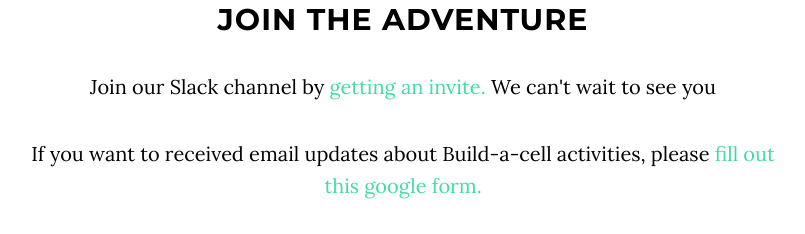
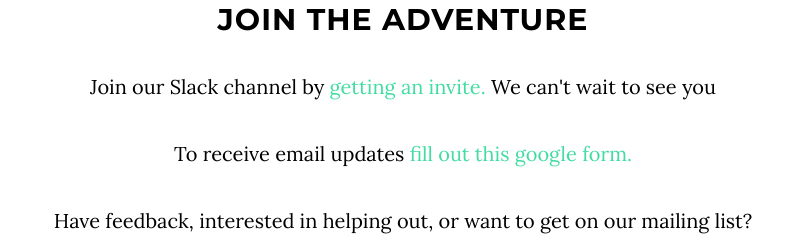
Before and after one commit to BuildACell/buildacell.github.io, a website: page index.html in a window 1280 px wide. Shown: the part 3279-3513 px from the top of the page, without its empty margins (237-1042 px from the left). Drawn offline with nearby package versions, Linux system fonts and the light colour scheme; some packages are replaced by stand-ins of ours; grey boxes are pictures that could not be loaded.

Commit message:
Update index.html

```diff
--- a/index.html
+++ b/index.html
@@ -152,11 +152,7 @@
             <div class="col-lg-8 col-lg-offset-2">
                 <h2>Join the adventure</h2>
                 <p>Join our Slack channel by <a href="http://buildacell-invite.herokuapp.com/">getting an invite.</a> We can't wait to see you</p>
-
-
-                <p>If you want to received email updates about Build-a-cell activities, please <a href="https://goo.gl/forms/BCMwqsSGcQi0h5ge2"> fill out this google form. </a></p>
-
-               <p> <iframe src="https://docs.google.com/forms/d/e/1FAIpQLSdPimsr6ak8MrbvkU0tipop6ofVoWNWKwb7nDDUApXqP3y8Xw/viewform?embedded=true" width="700" height="520" frameborder="0" marginheight="0" marginwidth="0">Loading...</iframe></p>
+                <p>To receive email updates <a href="https://goo.gl/forms/BCMwqsSGcQi0h5ge2"> fill out this google form. </a></p>
 
                 <p>Have feedback, interested in helping out, or want to get on our mailing list? Drop us a line!</p>
                 <p><a href="mailto:atg@buildacell.io">atg@buildacell.io</a>
```
